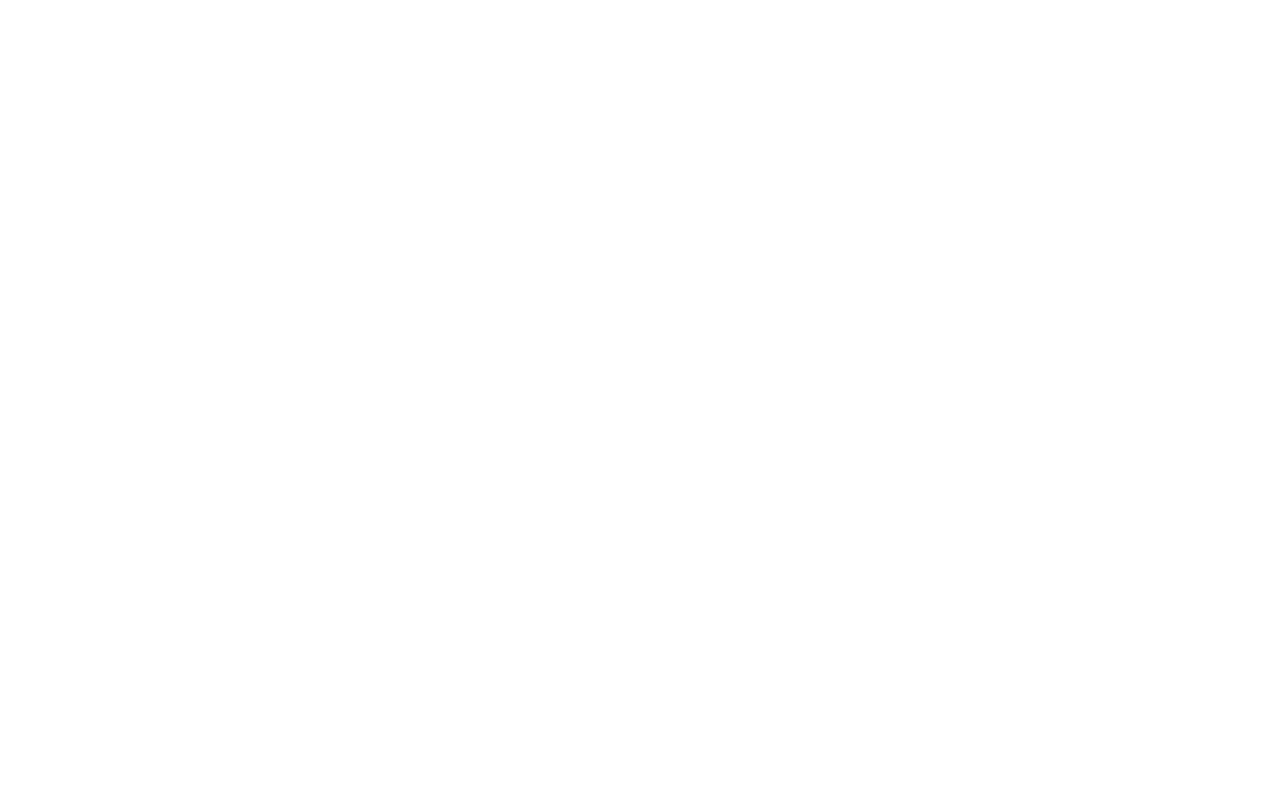
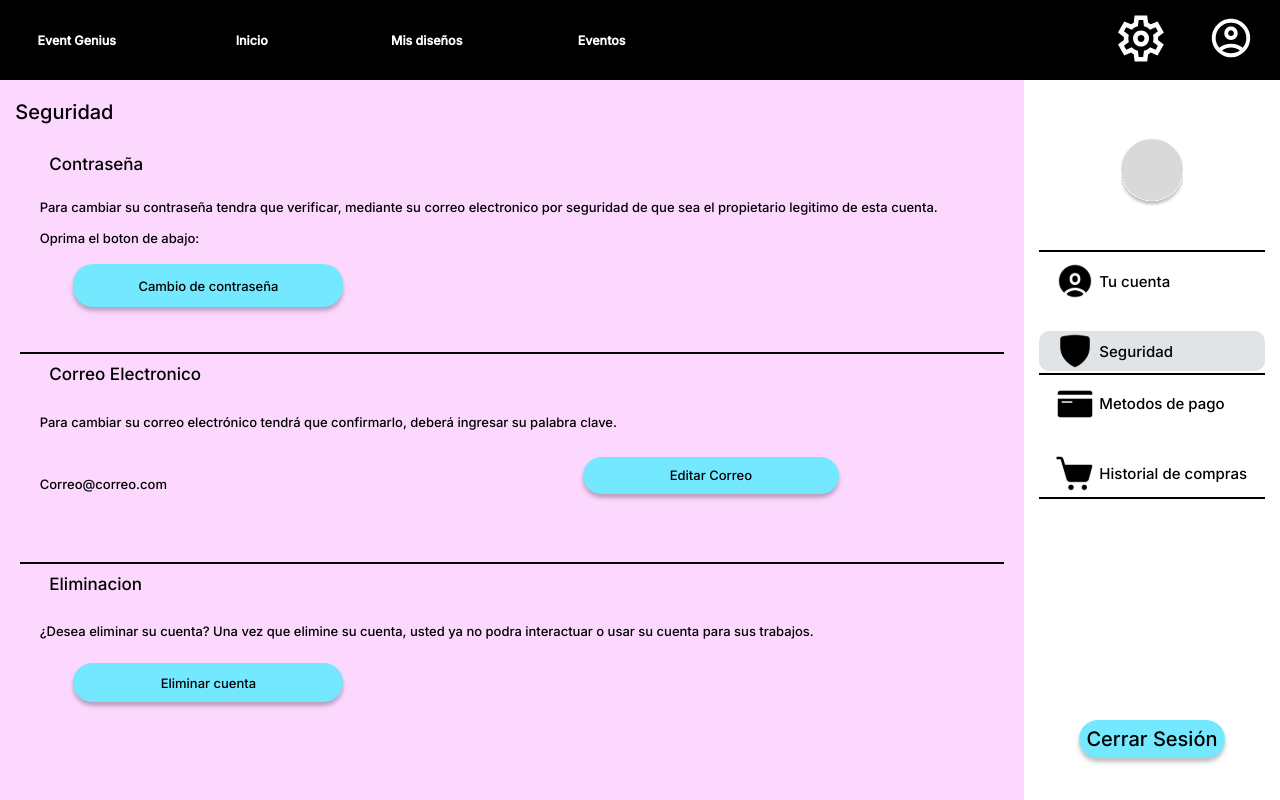
Before and after one commit to Nancy1226/InviteEventGenius, a React (Vite) app: page /security in a window 1280 px wide. Before the commit this address had no page. Built offline with nearby package versions, Linux system fonts and the light colour scheme.

Commit message:
ADD BodySecurity

```diff
--- /dev/null
+++ b/src/components/organism/BodySecurity.jsx
@@ -0,0 +1,222 @@
+import styled from "styled-components";
+import Button from "../atoms/Button";
+
+const StyledContainer = styled.div`
+    background:#FCD8FF;
+    width: 80vw;
+    height: 90vh;
+`;
+
+const StyledContainerH1 = styled.div`
+    display: flex;
+    h1{
+        margin-left:1.5%;
+        margin-top: 2%;
+        color: #000;
+        text-align: center;
+        font-family: 'Inter';
+        font-size: 2rem;
+        font-style: normal;
+        font-weight: 400;
+        line-height: normal;
+    }
+`;
+
+const StyledSubContainer = styled.div`
+    display: flex;
+    align-items: center;
+    justify-content: center;
+    flex-direction: column;
+    height: 93%;
+    border: 20px solid #FCD8FF;
+`;
+
+const StyledContainerOne  = styled.div`
+    display: flex;
+    flex-direction: column;
+    gap: 15px;
+    width: 100%;
+    height: 33.3%;
+    padding-left: 2%;
+    border-bottom: 2px solid;
+    h2{
+        margin: 1%;
+        color: #000;
+        font-family: 'Inter';
+        font-size: 1.7rem;
+        font-style: normal;
+        font-weight: 400;
+        line-height: normal;
+    }
+    p{
+        color: #000;
+        font-family: 'Inter';
+        text-align: left;
+        font-size: 1.3rem;
+        font-style: normal;
+        font-weight: 400;
+        line-height: normal;
+    }
+`;
+
+const StyledContainerButtons = styled.div`
+    display: flex;
+    width: 35%;
+    margin-right: 10%;
+    button{
+        color: #000;
+        text-align: center;
+        font-family: 'Inter';
+        font-size: 1.3rem;
+        font-style: normal;
+        font-weight: 400;
+        line-height: normal;
+        width: 80%;
+        height: 100%;
+    }
+    `;
+
+const StyledContainerTwo = styled.div`
+    display: flex;
+    flex-direction: column;
+    gap: 20px;
+    width: 100%;
+    height: 33.3%;
+    padding-left: 2%;
+    border-bottom: 2px solid;
+    h2{
+        margin: 1%;
+        color: #000;
+        font-family: 'Inter';
+        font-size: 1.7rem;
+        font-style: normal;
+        font-weight: 400;
+        line-height: normal;
+    }
+    p{
+        color: #000;
+        font-family: 'Inter';
+        font-size: 1.3rem;
+        font-style: normal;
+        font-weight: 400;
+        line-height: normal;
+    }
+`;
+
+const StyledContainerButton = styled.div`
+     display: flex;
+     flex-direction: row;
+    width: 90%;
+    gap: 40%;
+    p{
+        margin-top: 3%;
+        color: #000;
+        text-align: center;
+        font-family: 'Inter';
+        font-size: 1.3rem;
+        font-style: normal;
+        font-weight: 400;
+        line-height: normal;
+    }
+    button{
+        color: #000;
+        text-align: center;
+        font-family: 'Inter';
+        font-size: 1.3rem;
+        font-style: normal;
+        font-weight: 400;
+        line-height: normal;
+        width: 65%;
+        height: 85%;
+    }
+
+`;
+
+const StyledContainerTree = styled.div`
+    display: flex;
+    flex-direction: column;
+    gap: 20px;
+    width: 100%;
+    height: 33.3%;
+    padding-left: 2%;
+    h2{
+        margin: 1%;
+        color: #000;
+        text-align: center;
+        font-family: 'Inter';
+        font-size: 1.7rem;
+        text-align: left;
+        font-style: normal;
+        font-weight: 400;
+        line-height: normal;
+    }
+    p{
+        color: #000;
+        font-family: 'Inter';
+        font-size: 1.3rem;
+        font-style: normal;
+        font-weight: 400;
+        line-height: normal;
+    }
+`;
+
+const StyledContainerButton1 = styled.div`
+    display: flex;
+    width: 35%;
+    margin-right: 10%;
+    button{
+        color: #000;
+        text-align: center;
+        font-family: 'Inter';
+        font-size: 1.3rem;
+        font-style: normal;
+        font-weight: 400;
+        line-height: normal;
+        width: 80%;
+        height: 100%;
+    }
+    `;
+
+function BodySecurity() {
+    return (
+        <>
+        <StyledContainer>
+        <StyledContainerH1>
+            <h1>Seguridad</h1>
+        </StyledContainerH1>
+
+        <StyledSubContainer>
+            <StyledContainerOne>
+                <h2>Contraseña</h2>
+                <p>Para cambiar su contraseña tendra que verificar, mediante su correo electronico por seguridad de que sea el propietario legitimo de esta cuenta. </p>
+                <p>Oprima el boton de abajo:</p>
+
+                <StyledContainerButtons>
+                <Button name={"Cambio de contraseña"} estilo={true} />
+                </StyledContainerButtons>
+
+            </StyledContainerOne>
+
+            <StyledContainerTwo>
+                <h2>Correo Electronico</h2>
+                <p>Para cambiar su correo electrónico tendrá que confirmarlo, deberá ingresar su palabra clave.</p>
+                <StyledContainerButton>
+                    <p>Correo@correo.com</p>
+                    <Button name={"Editar Correo"} />
+                </StyledContainerButton>
+            </StyledContainerTwo>
+            <StyledContainerTree>
+                <h2>Eliminacion</h2>
+                <p>¿Desea eliminar su cuenta? Una vez que elimine su cuenta, usted ya no podra interactuar o usar su cuenta para sus trabajos.</p>
+            <StyledContainerButton1>
+                <Button name={"Eliminar cuenta"} />
+            </StyledContainerButton1>
+            </StyledContainerTree>
+        </StyledSubContainer>
+
+        </StyledContainer>
+        </>
+        );
+}
+
+export default BodySecurity;
--- a/src/components/organism/NavbarVertical.jsx
+++ b/src/components/organism/NavbarVertical.jsx
@@ -23,7 +23,7 @@ function NavbarVertical() {
             </ul>
 
             <ul className="subcontainer-options">
-                <OptionsNav to={"/"} src={images.security} msn={"Seguridad"} />
+                <OptionsNav to={"/security"} src={images.security} msn={"Seguridad"} />
             </ul>
         </div>
 
--- a/src/containers/App.jsx
+++ b/src/containers/App.jsx
@@ -2,7 +2,7 @@ import { BrowserRouter , Routes , Route } from "react-router-dom";
 import Login from "../pages/Login";
 import Register from "../pages/Register";
 import Profile from "../pages/Profile";
-
+import Security from "../pages/Security";
 
 function App() {
 
@@ -13,6 +13,7 @@ function App() {
           <Route path="/" element={<Login></Login>} > </Route>
           <Route path="/register" element={<Register></Register>} > </Route>
           <Route path="/profile" element={<Profile></Profile>} > </Route>
+          <Route path="/security" element={<Security></Security>} > </Route>
         </Routes>
       </BrowserRouter>
     </>
--- /dev/null
+++ b/src/pages/Security.jsx
@@ -0,0 +1,15 @@
+import Navbar from "../components/organism/Navbar";
+import NavbarVertical from "../components/organism/NavbarVertical";
+import BodySecurity from "../components/organism/BodySecurity";
+
+function Security() {
+    return (
+    <>
+        <Navbar />
+        <NavbarVertical />
+        <BodySecurity />
+    </>
+     );
+}
+
+export default Security;
```
